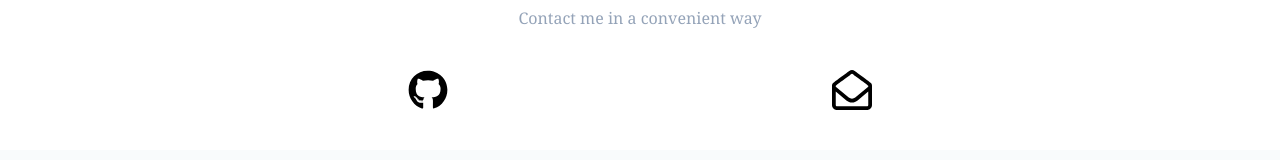
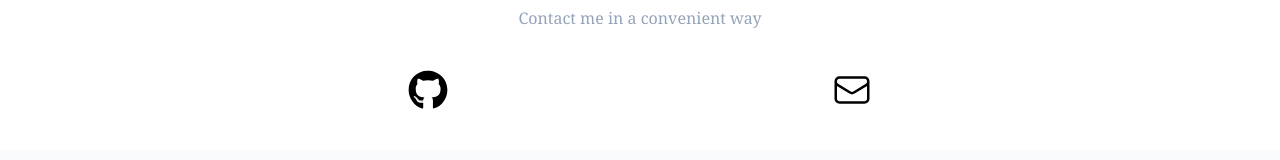
Before and after one commit to GEON1999/Profile, a Next.js app: page /contact in a window 1280 px wide. Shown: the part 226-386 px from the top of the page. Built offline with nearby package versions, Linux system fonts and the light colour scheme.

Commit message:
fix motion.a issue & clean code

```diff
--- a/components/workDetail.tsx
+++ b/components/workDetail.tsx
@@ -117,10 +117,10 @@ export default function WorkDetail({ id }: any) {
                         : ""
                     }
                   >
-                    <motion.a
-                      whileHover={{ scale: 1.2 }}
+                    <a
                       target="_blank"
                       rel="noopener noreferrer"
+                      className="Link-btn"
                     >
                       <svg
                         xmlns="http://www.w3.org/2000/svg"
@@ -141,7 +141,7 @@ export default function WorkDetail({ id }: any) {
                           d="M165.9 397.4c0 2-2.3 3.6-5.2 3.6-3.3.3-5.6-1.3-5.6-3.6 0-2 2.3-3.6 5.2-3.6 3-.3 5.6 1.3 5.6 3.6zm-31.1-4.5c-.7 2 1.3 4.3 4.3 4.9 2.6 1 5.6 0 6.2-2s-1.3-4.3-4.3-5.2c-2.6-.7-5.5.3-6.2 2.3zm44.2-1.7c-2.9.7-4.9 2.6-4.6 4.9.3 2 2.9 3.3 5.9 2.6 2.9-.7 4.9-2.6 4.6-4.6-.3-1.9-3-3.2-5.9-2.9zM244.8 8C106.1 8 0 113.3 0 252c0 110.9 69.8 205.8 169.5 239.2 12.8 2.3 17.3-5.6 17.3-12.1 0-6.2-.3-40.4-.3-61.4 0 0-70 15-84.7-29.8 0 0-11.4-29.1-27.8-36.6 0 0-22.9-15.7 1.6-15.4 0 0 24.9 2 38.6 25.8 21.9 38.6 58.6 27.5 72.9 20.9 2.3-16 8.8-27.1 16-33.7-55.9-6.2-112.3-14.3-112.3-110.5 0-27.5 7.6-41.3 23.6-58.9-2.6-6.5-11.1-33.3 2.6-67.9 20.9-6.5 69 27 69 27 20-5.6 41.5-8.5 62.8-8.5s42.8 2.9 62.8 8.5c0 0 48.1-33.6 69-27 13.7 34.7 5.2 61.4 2.6 67.9 16 17.7 25.8 31.5 25.8 58.9 0 96.5-58.9 104.2-114.8 110.5 9.2 7.9 17 22.9 17 46.4 0 33.7-.3 75.4-.3 83.6 0 6.5 4.6 14.4 17.3 12.1C428.2 457.8 496 362.9 496 252 496 113.3 383.5 8 244.8 8zM97.2 352.9c-1.3 1-1 3.3.7 5.2 1.6 1.6 3.9 2.3 5.2 1 1.3-1 1-3.3-.7-5.2-1.6-1.6-3.9-2.3-5.2-1zm-10.8-8.1c-.7 1.3.3 2.9 2.3 3.9 1.6 1 3.6.7 4.3-.7.7-1.3-.3-2.9-2.3-3.9-2-.6-3.6-.3-4.3.7zm32.4 35.6c-1.6 1.3-1 4.3 1.3 6.2 2.3 2.3 5.2 2.6 6.5 1 1.3-1.3.7-4.3-1.3-6.2-2.2-2.3-5.2-2.6-6.5-1zm-11.4-14.7c-1.6 1-1.6 3.6 0 5.9 1.6 2.3 4.3 3.3 5.6 2.3 1.6-1.3 1.6-3.9 0-6.2-1.4-2.3-4-3.3-5.6-2z"
                         />
                       </svg>
-                    </motion.a>
+                    </a>
                   </Link>
                   <Link
                     href={
@@ -156,10 +156,10 @@ export default function WorkDetail({ id }: any) {
                         : ""
                     }
                   >
-                    <motion.a
-                      whileHover={{ scale: 1.2 }}
+                    <a
                       target="_blank"
                       rel="noopener noreferrer"
+                      className="Link-btn"
                     >
                       <svg
                         xmlns="http://www.w3.org/2000/svg"
@@ -185,13 +185,13 @@ export default function WorkDetail({ id }: any) {
                           d="M12 21a9.004 9.004 0 008.716-6.747M12 21a9.004 9.004 0 01-8.716-6.747M12 21c2.485 0 4.5-4.03 4.5-9S14.485 3 12 3m0 18c-2.485 0-4.5-4.03-4.5-9S9.515 3 12 3m0 0a8.997 8.997 0 017.843 4.582M12 3a8.997 8.997 0 00-7.843 4.582m15.686 0A11.953 11.953 0 0112 10.5c-2.998 0-5.74-1.1-7.843-2.918m15.686 0A8.959 8.959 0 0121 12c0 .778-.099 1.533-.284 2.253m0 0A17.919 17.919 0 0112 16.5c-3.162 0-6.133-.815-8.716-2.247m0 0A9.015 9.015 0 013 12c0-1.605.42-3.113 1.157-4.418"
                         />
                       </svg>
-                    </motion.a>
+                    </a>
                   </Link>
                   <Link href="mailto:phgst12@gmail.com">
-                    <motion.a
-                      whileHover={{ scale: 1.2 }}
+                    <a
                       target="_blank"
                       rel="noopener noreferrer"
+                      className="Link-btn"
                     >
                       <svg
                         xmlns="http://www.w3.org/2000/svg"
@@ -217,7 +217,7 @@ export default function WorkDetail({ id }: any) {
                           d="M21.75 6.75v10.5a2.25 2.25 0 01-2.25 2.25h-15a2.25 2.25 0 01-2.25-2.25V6.75m19.5 0A2.25 2.25 0 0019.5 4.5h-15a2.25 2.25 0 00-2.25 2.25m19.5 0v.243a2.25 2.25 0 01-1.07 1.916l-7.5 4.615a2.25 2.25 0 01-2.36 0L3.32 8.91a2.25 2.25 0 01-1.07-1.916V6.75"
                         />
                       </svg>
-                    </motion.a>
+                    </a>
                   </Link>
                 </div>
               </div>
--- a/pages/contact.tsx
+++ b/pages/contact.tsx
@@ -23,11 +23,7 @@ export default function Contact() {
         </div>
         <div className="flex justify-center space-x-40 lg:space-x-96">
           <Link href="https://github.com/GEON1999">
-            <a
-              target="_blank"
-              rel="noopener noreferrer"
-              className="hover:scale-125 duration-150 hover:ease-in-out"
-            >
+            <a target="_blank" rel="noopener noreferrer" className="Link-btn">
               <svg
                 xmlns="http://www.w3.org/2000/svg"
                 viewBox="0 0 496 512"
@@ -39,18 +35,20 @@ export default function Contact() {
             </a>
           </Link>
           <Link href="mailto:phgst12@gmail.com">
-            <a
-              target="_blank"
-              rel="noopener noreferrer"
-              className="hover:scale-125 duration-150 hover:ease-in-out"
-            >
+            <a target="_blank" rel="noopener noreferrer" className="Link-btn">
               <svg
                 xmlns="http://www.w3.org/2000/svg"
-                viewBox="0 0 512 512"
+                fill="none"
+                viewBox="0 0 24 24"
+                strokeWidth={1.5}
+                stroke="currentColor"
                 className="w-10 h-10 cursor-pointer"
-                onClick={() => setState("mail")}
               >
-                <path d="M493.6 163c-24.88-19.62-45.5-35.37-164.3-121.6C312.7 29.21 279.7 0 256.4 0H255.6C232.3 0 199.3 29.21 182.6 41.38C63.88 127.6 43.25 143.4 18.38 163C6.75 172 0 186 0 200.8v247.2C0 483.3 28.65 512 64 512h384c35.35 0 64-28.67 64-64.01V200.8C512 186 505.3 172 493.6 163zM464 448c0 8.822-7.178 16-16 16H64c-8.822 0-16-7.178-16-16V276.7l136.1 113.4C204.3 406.8 229.8 416 256 416s51.75-9.211 71.97-26.01L464 276.7V448zM464 214.2l-166.8 138.1c-23.19 19.28-59.34 19.27-82.47 .0156L48 214.2l.1055-13.48c23.24-18.33 42.25-32.97 162.9-120.6c3.082-2.254 6.674-5.027 10.63-8.094C229.4 65.99 246.7 52.59 256 48.62c9.312 3.973 26.62 17.37 34.41 23.41c3.959 3.066 7.553 5.84 10.76 8.186C421.6 167.7 440.7 182.4 464 200.8V214.2z" />
+                <path
+                  strokeLinecap="round"
+                  strokeLinejoin="round"
+                  d="M21.75 6.75v10.5a2.25 2.25 0 01-2.25 2.25h-15a2.25 2.25 0 01-2.25-2.25V6.75m19.5 0A2.25 2.25 0 0019.5 4.5h-15a2.25 2.25 0 00-2.25 2.25m19.5 0v.243a2.25 2.25 0 01-1.07 1.916l-7.5 4.615a2.25 2.25 0 01-2.36 0L3.32 8.91a2.25 2.25 0 01-1.07-1.916V6.75"
+                />
               </svg>
             </a>
           </Link>
--- a/styles/globals.css
+++ b/styles/globals.css
@@ -6,4 +6,7 @@
   .layout-btn {
     @apply hover:scale-150 hover:ease-in-out duration-200;
   }
+  .Link-btn {
+    @apply hover:scale-125 duration-150 hover:ease-in-out;
+  }
 }
```
